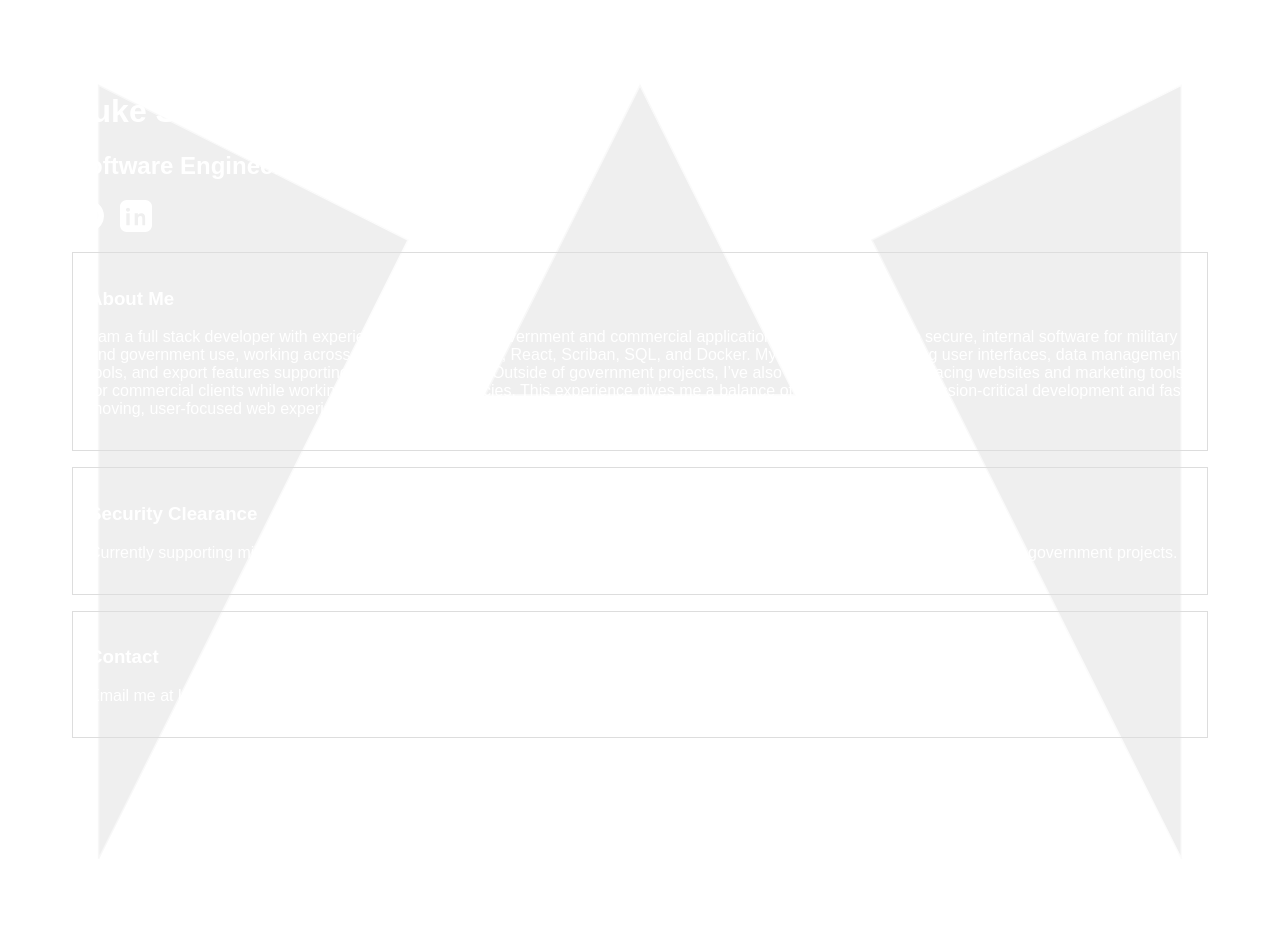
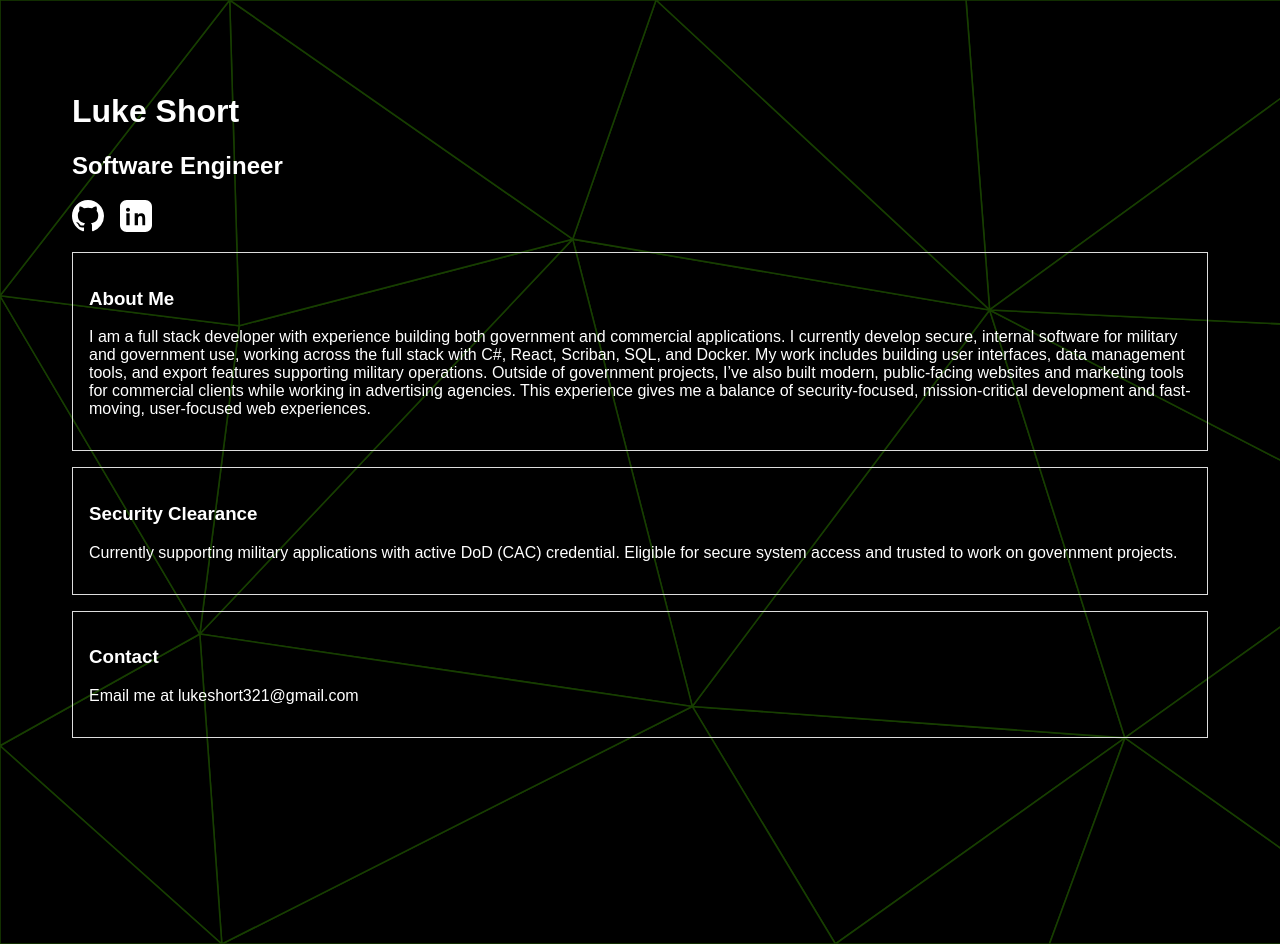
Before and after one commit to kuel321/lukeshort, a Preact app: page / in a window 1280 px wide. Built offline with nearby package versions, Linux system fonts and the light colour scheme.

Commit message:
updated design

```diff
--- a/index.html
+++ b/index.html
@@ -7,6 +7,7 @@
 		<meta name="color-scheme" content="light dark" />
 		<title>Luke Short - Software Engineer</title>
 	</head>
+
 	<body>
 		<div id="app"></div>
 		<script type="module" src="/src/index.jsx"></script>
--- a/src/index.jsx
+++ b/src/index.jsx
@@ -20,48 +20,7 @@
 			  // Off-white background for contrast
 
 		  }}>
-			<svg
-			  viewBox="0 0 800 600"
-			  style={{
-				position: 'absolute',
-				top: 0,
-				left: 0,
-				width: '100%',
-				height: '100%',
-				opacity: 0.06,
-				zIndex: -1,
-			  }}
-			  xmlns="http://www.w3.org/2000/svg"
-			>
-			  <defs>
-				<linearGradient id="grad" x1="0%" y1="0%" x2="100%" y2="0%">
-				  <stop offset="0%" style={{ stopColor: '#888', stopOpacity: 1 }} />
-				  <stop offset="100%" style={{ stopColor: '#ccc', stopOpacity: 1 }} />
-				</linearGradient>
-			  </defs>
-			  <g stroke="url(#grad)" strokeWidth="1">
-				<line x1="50" y1="50" x2="750" y2="50" />
-				<line x1="50" y1="150" x2="750" y2="150" />
-				<line x1="50" y1="250" x2="750" y2="250" />
-				<line x1="50" y1="350" x2="750" y2="350" />
-				<line x1="50" y1="450" x2="750" y2="450" />
-				<line x1="50" y1="550" x2="750" y2="550" />
 
-				<line x1="50" y1="50" x2="50" y2="550" />
-				<line x1="150" y1="50" x2="150" y2="550" />
-				<line x1="250" y1="50" x2="250" y2="550" />
-				<line x1="350" y1="50" x2="350" y2="550" />
-				<line x1="450" y1="50" x2="450" y2="550" />
-				<line x1="550" y1="50" x2="550" y2="550" />
-				<line x1="650" y1="50" x2="650" y2="550" />
-				<line x1="750" y1="50" x2="750" y2="550" />
-			  </g>
-			  <g stroke="url(#grad)" strokeWidth="1">
-				<polygon points="50,50 250,150 150,350 50,550" />
-				<polygon points="750,50 550,150 650,350 750,550" />
-				<polygon points="400,50 300,250 500,250 400,50" />
-			  </g>
-			</svg>
 
 			<h1>Luke Short</h1>
 			<h2>Software Engineer</h2>
--- a/src/style.css
+++ b/src/style.css
@@ -1,5 +1,17 @@
 .app-one {
 	padding:4rem;
+
+}
+
+
+
+html {
+
+
+	background-image: url('../public/polygrid.svg');
+	background-color:black;
+	background-size:cover;
+	background-repeat: no-repeat
 }
 @media (max-width: 639px) {
 
```
Also changed, not shown: public/polygrid.svg (added), 1 other file (tests, documents, lock files or other folders).
